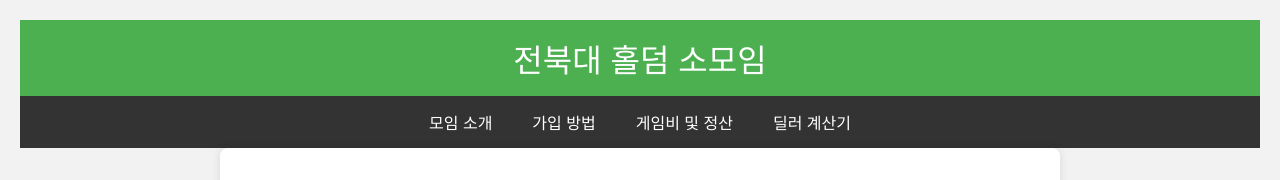
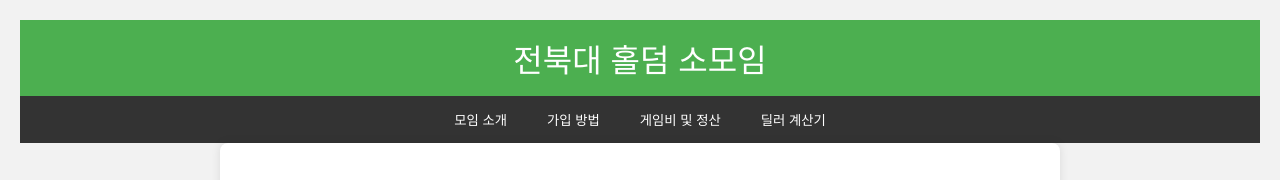
Before and after one commit to handream7/jbnuhd, a plain HTML site: page index.html in a window 1280 px wide. Shown: the top 180 px of the page. Drawn offline with Linux system fonts and the light colour scheme.

Commit message:
Add files via upload

```diff
--- a/index.html
+++ b/index.html
@@ -60,10 +60,10 @@
     <header>전북대 홀덤 소모임</header>
 
     <nav>
-        <a href="#intro" onclick="showSection('intro')">모임 소개</a>
-        <a href="#join" onclick="showSection('join')">가입 방법</a>
-        <a href="#gamepoint" onclick="showSection('gamepoint')">게임비 및 정산</a>
-        <a href="#calculator" onclick="showSection('calculator')">딜러 계산기</a>
+        <a href="#intro" onclick="showSection('intro')"><small>모임 소개</small></a>
+        <a href="#join" onclick="showSection('join')"><small>가입 방법</small></a>
+        <a href="#gamepoint" onclick="showSection('gamepoint')"><small>게임비 및 정산</small></a>
+        <a href="#calculator" onclick="showSection('calculator')"><small>딜러 계산기</small></a>
     </nav>
 
     <section id="intro" class="active">
```
